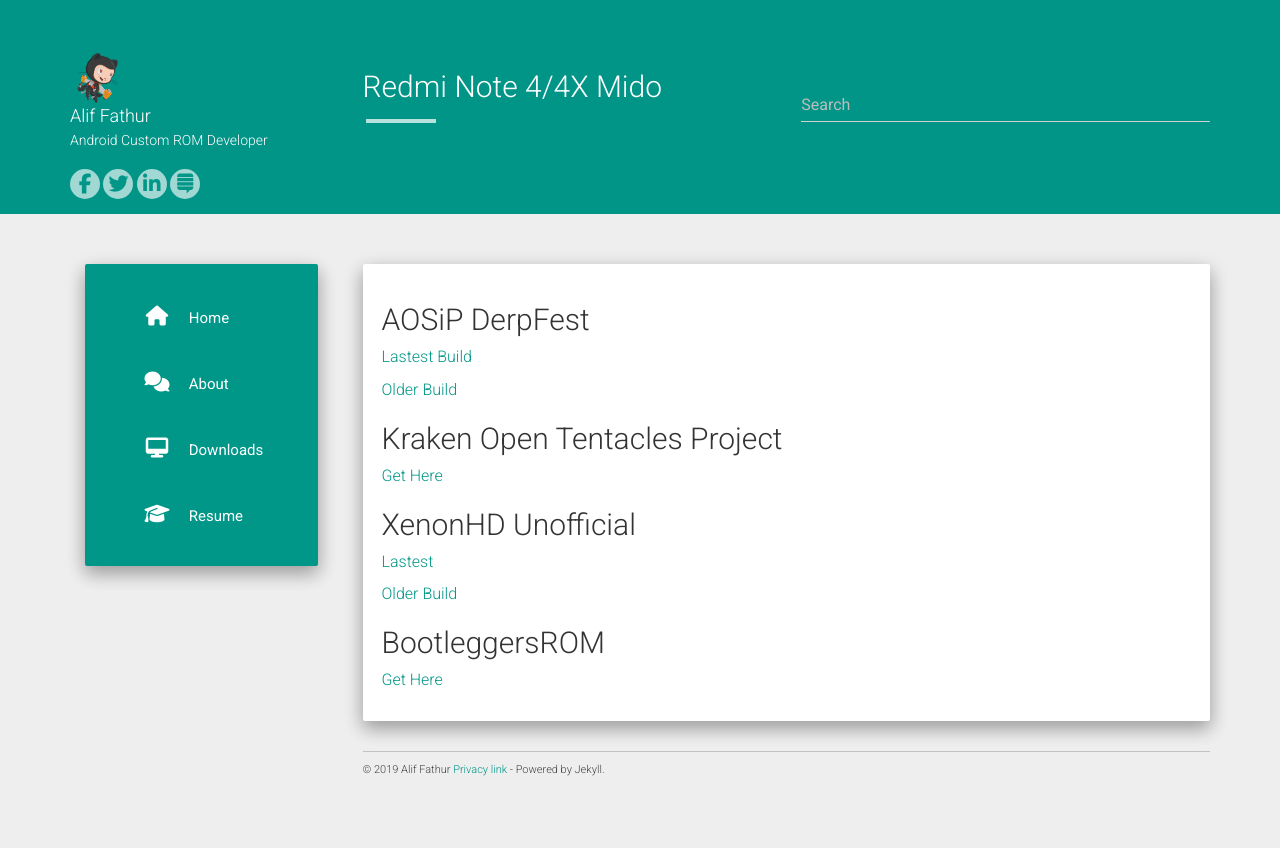
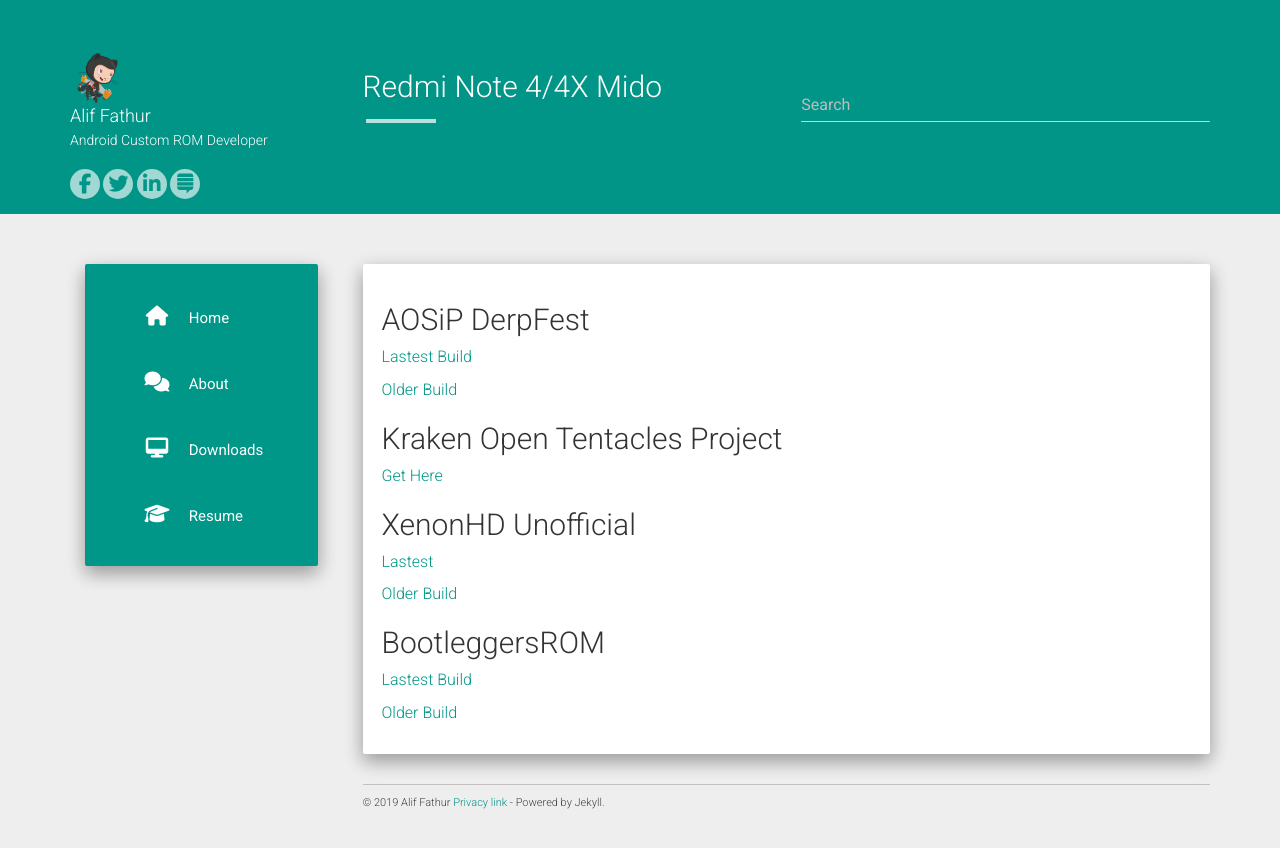
Before and after one commit to darkthur/darkthur.github.io, a Jekyll site: the page built from mido.md, in a window 1280 px wide. Shown: the top 848 px of the page. Built offline with Jekyll 4.4.1, drawn with Linux system fonts in a browser that asks for light colours; nearby versions of some CDN libraries.

Commit message:
Update mido.md
Update BTLG

```diff
--- a/mido.md
+++ b/mido.md
@@ -18,4 +18,6 @@
 [Older Build](https://sourceforge.net/projects/rfdforce/files/mido/xenonhd/)
 
 ## BootleggersROM
-[Get Here](https://sourceforge.net/projects/rfdforce/files/mido/bootleg/)
+[Lastest Build](https://sourceforge.net/projects/rfdforce/files/mido/bootleg/BootleggersROM-Pie4mido.4.1-Stable-Unshishufied-20190526-104734.zip/download)
+
+[Older Build](https://sourceforge.net/projects/rfdforce/files/mido/bootleg/)
```
